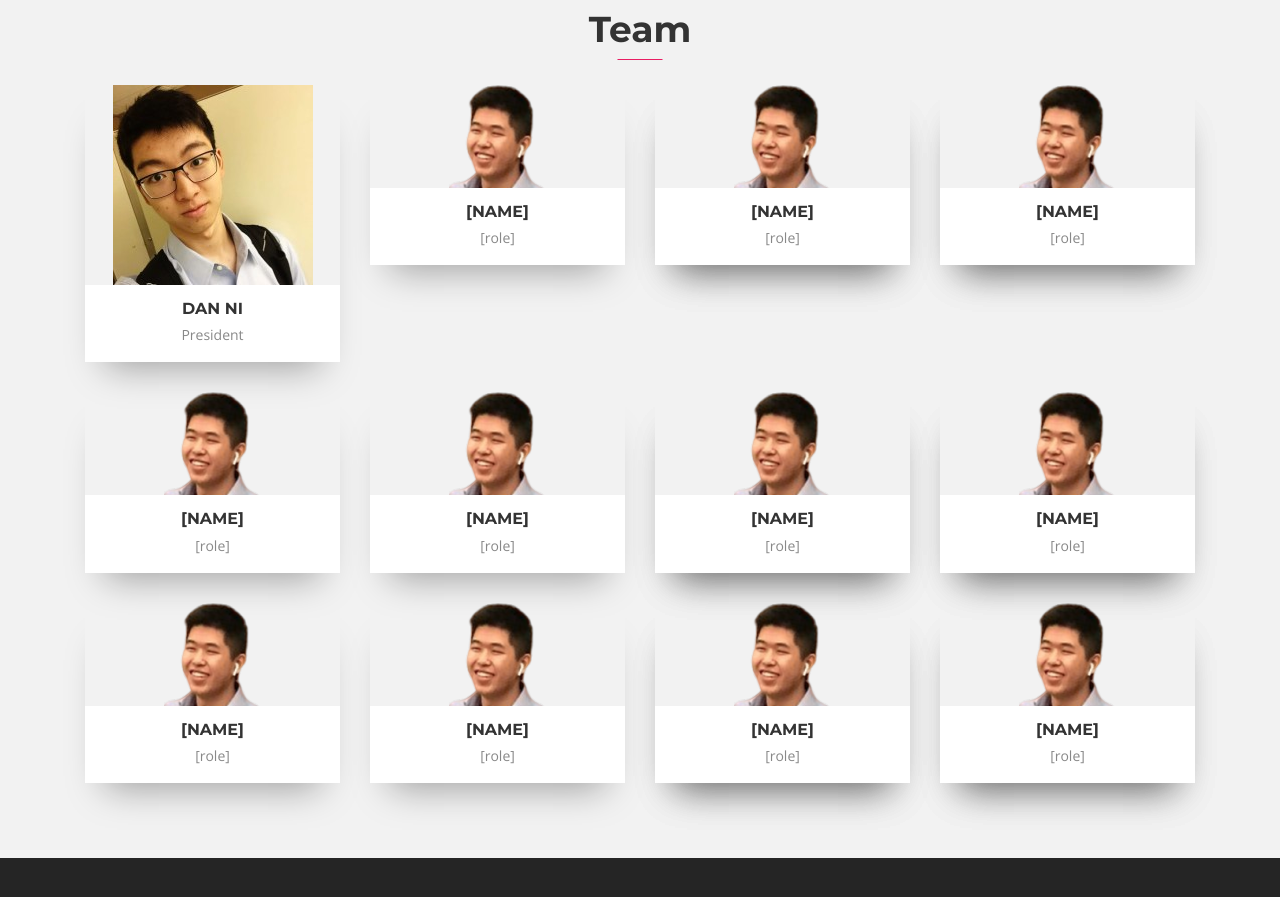
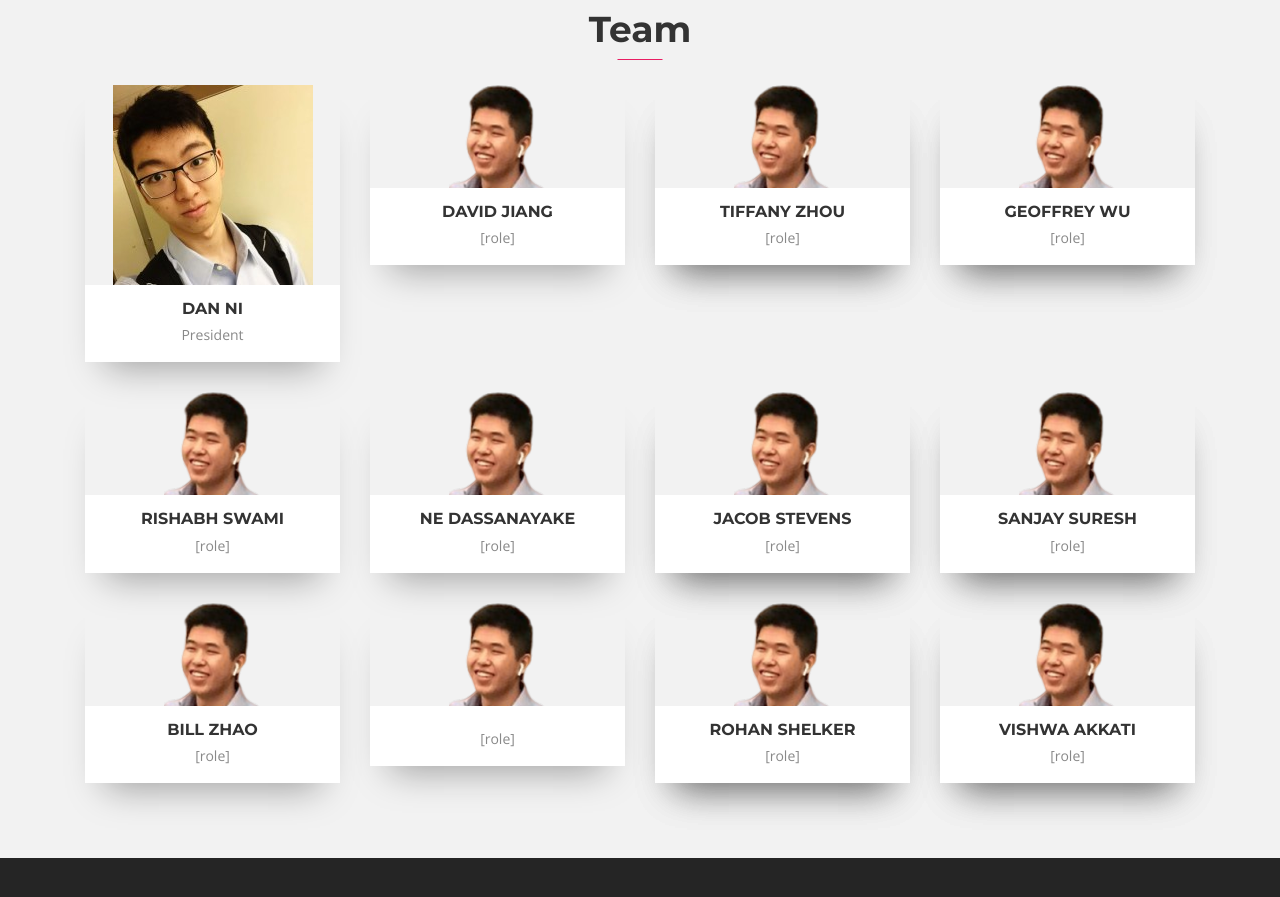
Before and after one commit to fgp3/mosfet, a plain HTML site: page index.html in a window 1280 px wide. Shown: the part 1583-2480 px from the top of the page. Drawn offline with nearby package versions, Linux system fonts and the light colour scheme; files whose address does not match are found by name.

Commit message:
Added names

```diff
--- a/index.html
+++ b/index.html
@@ -196,7 +196,7 @@
                         <img class="img-fluid" src="static/img/team/placeholder.png" alt="">
                     </div>
                     <div class="info-text">
-                        <h3><a href="#">[name]</a></h3>
+                        <h3><a href="#">David Jiang</a></h3>
                         <p>[role]</p>
                     </div>
                 </div>
@@ -208,7 +208,7 @@
                             <img class="img-fluid" src="static/img/team/placeholder.png" alt="">
                         </div>
                         <div class="info-text">
-                            <h3><a href="#">[name]</a></h3>
+                            <h3><a href="#">Tiffany Zhou</a></h3>
                             <p>[role]</p>
                         </div>
                     </div>
@@ -221,7 +221,7 @@
                             <img class="img-fluid" src="static/img/team/placeholder.png" alt="">
                         </div>
                         <div class="info-text">
-                            <h3><a href="#">[name]</a></h3>
+                            <h3><a href="#">Geoffrey Wu</a></h3>
                             <p>[role]</p>
                         </div>
                     </div>
@@ -233,7 +233,7 @@
                         <img class="img-fluid" src="static/img/team/placeholder.png" alt="">
                     </div>
                     <div class="info-text">
-                        <h3><a href="#">[name]</a></h3>
+                        <h3><a href="#">Rishabh Swami</a></h3>
                         <p>[role]</p>
                     </div>
                 </div>
@@ -244,7 +244,7 @@
                         <img class="img-fluid" src="static/img/team/placeholder.png" alt="">
                     </div>
                     <div class="info-text">
-                        <h3><a href="#">[name]</a></h3>
+                        <h3><a href="#">Ne Dassanayake</a></h3>
                         <p>[role]</p>
                     </div>
                 </div>
@@ -256,7 +256,7 @@
                             <img class="img-fluid" src="static/img/team/placeholder.png" alt="">
                         </div>
                         <div class="info-text">
-                            <h3><a href="#">[name]</a></h3>
+                            <h3><a href="#">Jacob Stevens</a></h3>
                             <p>[role]</p>
                         </div>
                     </div>
@@ -269,7 +269,7 @@
                             <img class="img-fluid" src="static/img/team/placeholder.png" alt="">
                         </div>
                         <div class="info-text">
-                            <h3><a href="#">[name]</a></h3>
+                            <h3><a href="#">Sanjay Suresh</a></h3>
                             <p>[role]</p>
                         </div>
                     </div>
@@ -281,7 +281,7 @@
                         <img class="img-fluid" src="static/img/team/placeholder.png" alt="">
                     </div>
                     <div class="info-text">
-                        <h3><a href="#">[name]</a></h3>
+                        <h3><a href="#">Bill Zhao</a></h3>
                         <p>[role]</p>
                     </div>
                 </div>
@@ -292,7 +292,7 @@
                         <img class="img-fluid" src="static/img/team/placeholder.png" alt="">
                     </div>
                     <div class="info-text">
-                        <h3><a href="#">[name]</a></h3>
+                        <h3><a href="#"></a></h3>
                         <p>[role]</p>
                     </div>
                 </div>
@@ -304,7 +304,7 @@
                             <img class="img-fluid" src="static/img/team/placeholder.png" alt="">
                         </div>
                         <div class="info-text">
-                            <h3><a href="#">[name]</a></h3>
+                            <h3><a href="#">Rohan Shelker</a></h3>
                             <p>[role]</p>
                         </div>
                     </div>
@@ -317,7 +317,7 @@
                             <img class="img-fluid" src="static/img/team/placeholder.png" alt="">
                         </div>
                         <div class="info-text">
-                            <h3><a href="#">[name]</a></h3>
+                            <h3><a href="#">Vishwa Akkati</a></h3>
                             <p>[role]</p>
                         </div>
                     </div>
```
